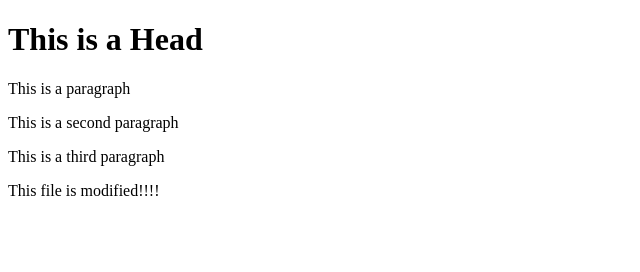
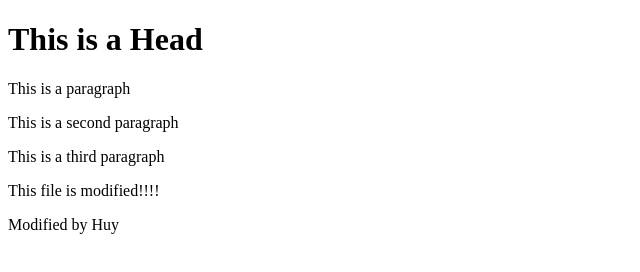
Before and after one commit to JunHoang/git-test, a website: page index.html in a window 1280 px wide. Shown: the whole page, without its empty margins (0-640 px from the left). Drawn offline with Linux system fonts and the light colour scheme.

Commit message:
Modified by Huy

```diff
--- a/index.html
+++ b/index.html
@@ -1,5 +1,6 @@
 <!DOCTYPE html>
 <html>
+
 <head></head>
 
 <body>
@@ -8,5 +9,7 @@
     <p>This is a second paragraph</p>
     <p>This is a third paragraph</p>
     <p>This file is modified!!!!</p>
+    <p>Modified by Huy</p>
 </body>
+
 </html>
```
Lines whose indentation alone changed are shown as unchanged.
